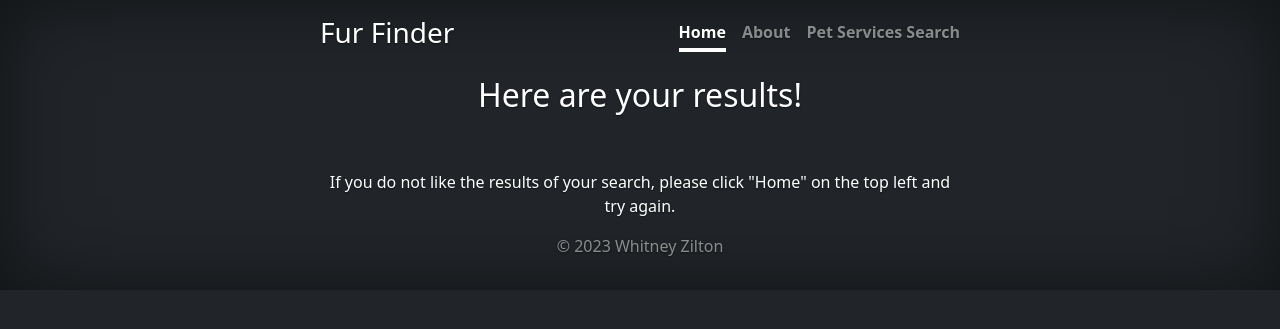
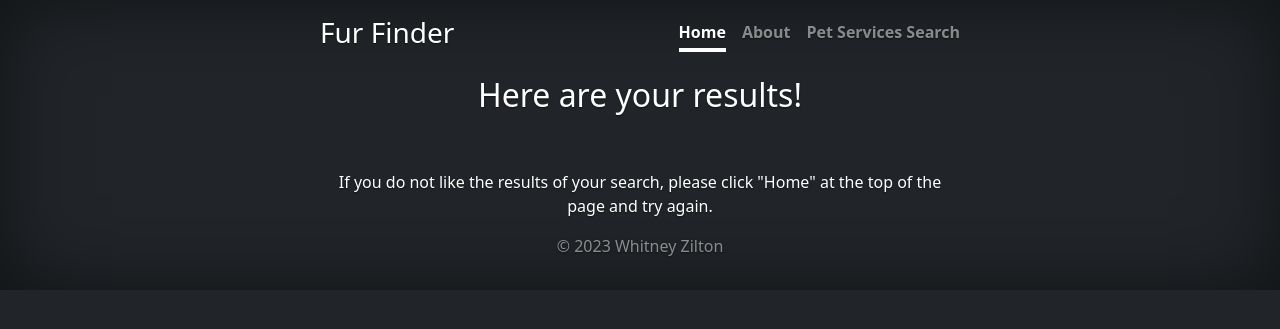
Before and after one commit to adinahhh/CS361_project, a Flask app: template templates/search_results.html in a window 1280 px wide. Shown: the top 329 px of the page. Run offline with Flask 2, Linux system fonts and the light colour scheme; the template is opened without the code that fills it, so the values that code supplies are empty.

Commit message:
last minute changes

```diff
--- a/server.py
+++ b/server.py
@@ -18,7 +18,7 @@ while True:
     time.sleep(3)
 
     pf = petpy.Petfinder(key=constants.API_KEY, secret=constants.API_SECRET)
-    response = pf.animals(location=str(message["zipcode"]), distance=int(message["distance"]), results_per_page=int(10))
+    response = pf.animals(location=str(message["zipcode"]), distance=int(message["distance"]), results_per_page=int(12))
 
     # build response back to user
     animal_list = []
--- a/templates/search_results.html
+++ b/templates/search_results.html
@@ -19,6 +19,6 @@
         {% endfor %}
     </div>
     <br>
-    <p>If you do not like the results of your search, please click "Home" on the top left and try again.</p>
+    <p>If you do not like the results of your search, please click "Home" at the top of the page and try again.</p>
 
 {% endblock %}
```
Also changed, not shown: README.md, 1 other file.
